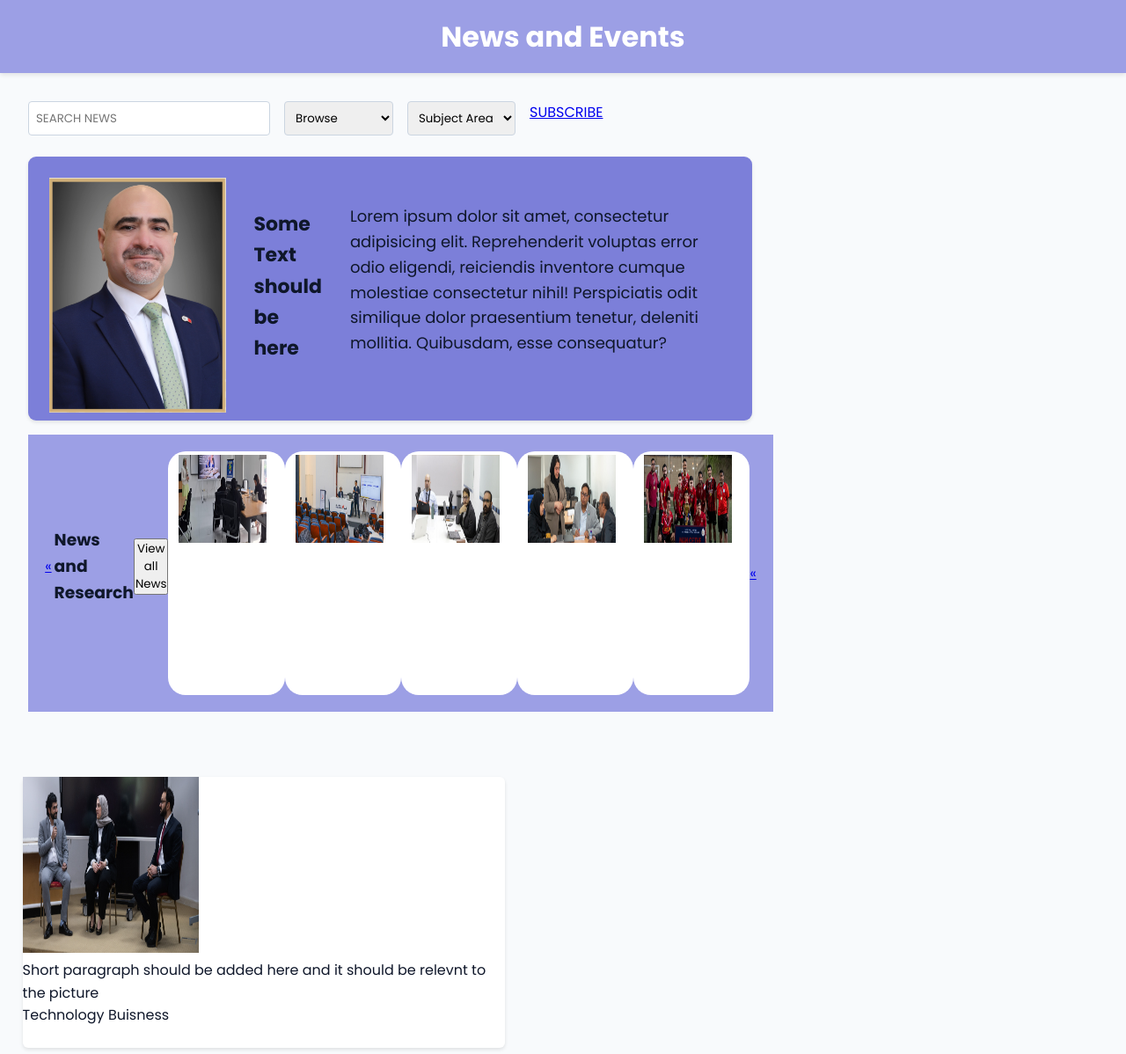
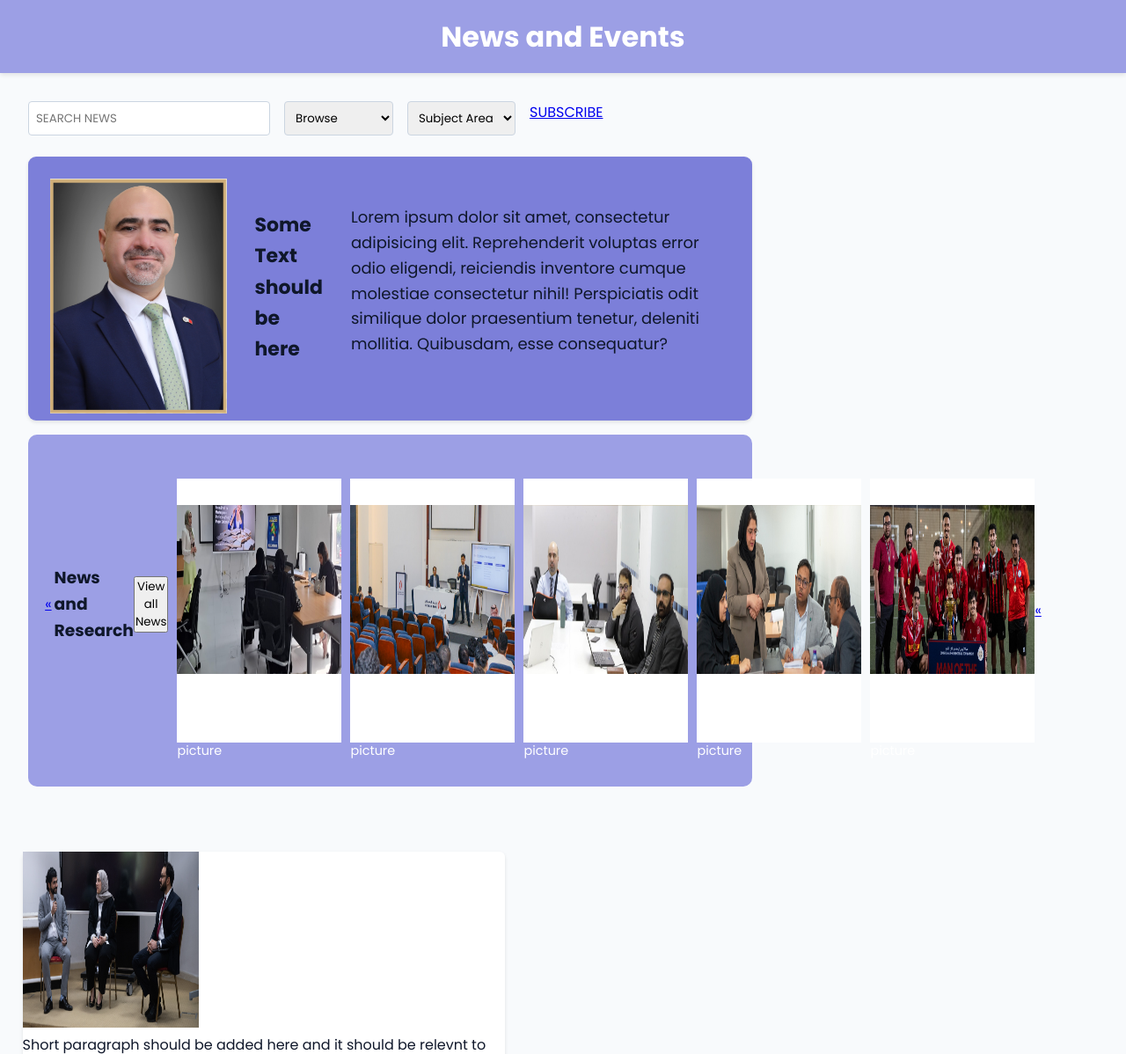
Before and after one commit to 19f6/ITCS333-project7, a PHP site: page / in a window 1280 px wide. Shown: the top 1198 px of the page at 88% size. Run offline with PHP 8.4, Linux system fonts and the light colour scheme.

Commit message:
modified

```diff
--- a/Campus-News/index.html
+++ b/Campus-News/index.html
@@ -74,7 +74,7 @@
                                     <p>Short paragraph should be added here and it should be relevnt to the picture</p>
                                     </div>
                                     <a href="#">&laquo;</a>
-                                    </div>
+                </div>
                 </div>
             </div>
         </div>
--- a/Campus-News/style.css
+++ b/Campus-News/style.css
@@ -80,7 +80,7 @@ width: 400px;
 .main-panel {
     display: flex;
     background: var(--secondary-color);
-    padding: 1.5rem;
+    padding: 25px;
     border-radius: 9px;
     gap: 2rem;
     box-shadow: 0 2px 4px rgba(0,0,0,0.1);
@@ -101,8 +101,10 @@ width: 400px;
 }
 
 #img2{
-    height: 100px;
-    width: 100px;
+    height: 192px;
+    width: 187px;
+    border-radius: 0;
+    margin-top: 30px;
 }
 .bottom-panel {
     background: var(--primary-color);
@@ -111,7 +113,9 @@ width: 400px;
     align-items: center;
     margin-bottom: 1rem;
     padding: 1.2rem;
-    height: fit-content;
+    height: 400px;
+    width: 823px;
+    border-radius: 10px;
 }
 
 .panel-header {
@@ -125,12 +129,17 @@ width: 400px;
 margin-left: 3px;
 }
 
+.panel-header but1 {
+    margin-left: 25px;
+}
+
 .News-card {
     background: var(--card-bg);
     color: var(--text-light);
-    padding: 0.25rem 0.75rem;
-    border-radius: 20px;
+    width: 466px;
+    height: 300px;
     font-size: 0.9rem;
+    margin-left: 10px;
 }
 
 /* Right Panel */
```
